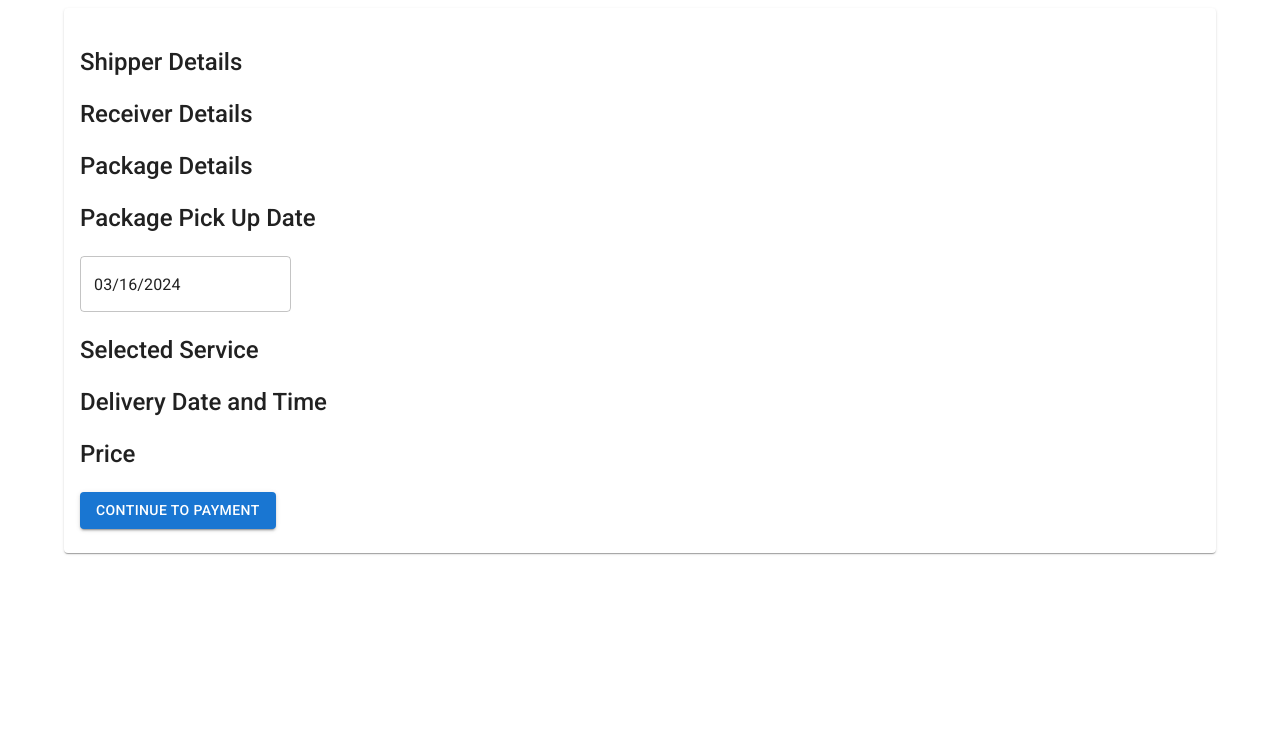
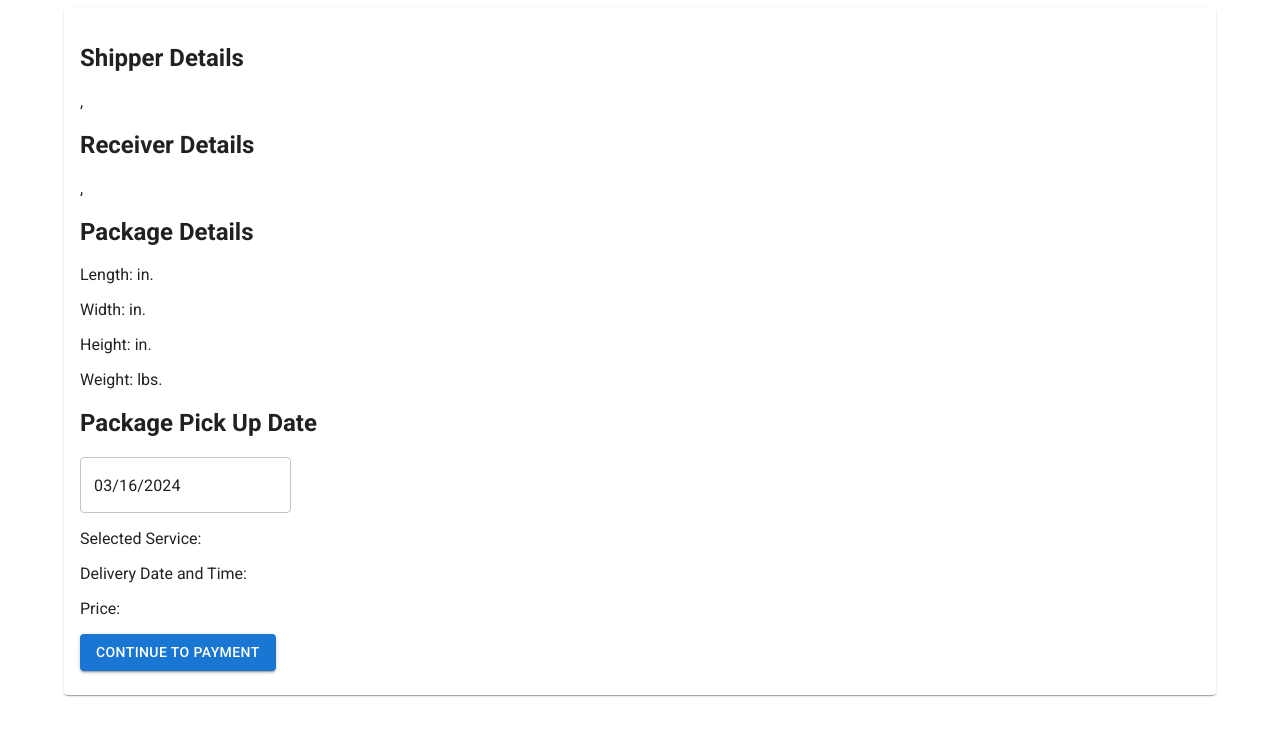
Before and after one commit to JCVCoding/shipping-app, a React (Vite) app: page /ship-details in a window 1280 px wide. Shown: the top 736 px of the page. Built offline with nearby package versions, Linux system fonts and the light colour scheme.

Commit message:
Store selected quote information in redux store. Update neccessary components with that data.

```diff
--- /dev/null
+++ b/src/components/QuoteCard.tsx
@@ -0,0 +1,55 @@
+import { Button, Card, CardContent, Stack } from "@mui/material";
+import Grid from "@mui/material/Unstable_Grid2";
+import { Link } from "react-router-dom";
+import { useAppDispatch } from "../hooks";
+import { selectQuote } from "../features/selectedQuote/selectedQuoteSlice";
+
+export type QuoteData = {
+  service: string;
+  deliveryDate: string;
+  price: string;
+};
+
+export const QuoteCard = ({ service, deliveryDate, price }: QuoteData) => {
+  const dispatch = useAppDispatch();
+  return (
+    <Card>
+      <CardContent sx={{ p: 4 }}>
+        <Grid container sx={{ fontWeight: 500, fontSize: 24 }}>
+          <Grid xs={12}>
+            <p>Service Type</p>
+            <p>{service}</p>
+          </Grid>
+          <Grid xs={12}>
+            <Stack
+              direction={"row"}
+              justifyContent={"space-between"}
+              alignItems={"center"}
+            >
+              <p>Estimated Delivery Date</p>
+              <p>{deliveryDate}</p>
+              <p>Price</p>
+              <p>{price}</p>
+            </Stack>
+          </Grid>
+          <Grid xs={12}>
+            <Stack alignItems={"flex-end"}>
+              <Button
+                component={Link}
+                to="/ship"
+                variant="outlined"
+                onClick={() =>
+                  dispatch(selectQuote({ service, deliveryDate, price }))
+                }
+              >
+                Select
+              </Button>
+            </Stack>
+          </Grid>
+        </Grid>
+      </CardContent>
+    </Card>
+  );
+};
+
+export default QuoteCard;
--- a/src/components/ShipmentCard.tsx
+++ /dev/null
@@ -1,36 +0,0 @@
-import { Button, Card, CardContent, Stack } from '@mui/material';
-import Grid from '@mui/material/Unstable_Grid2';
-import { Link } from 'react-router-dom';
-
-export const ShipmentCard = () => {
-  return (
-    <Card>
-      <CardContent sx={{ p: 4 }}>
-        <Grid container sx={{ fontWeight: 500, fontSize: 24 }}>
-          <Grid xs={12}>
-            <p>Service Type</p>
-          </Grid>
-          <Grid xs={12}>
-            <Stack
-              direction={'row'}
-              justifyContent={'space-between'}
-              alignItems={'center'}
-            >
-              <p>Estimated Delivery Date</p>
-              <p>Price</p>
-            </Stack>
-          </Grid>
-          <Grid xs={12}>
-            <Stack alignItems={'flex-end'}>
-              <Button component={Link} to='/ship' variant='outlined'>
-                Select
-              </Button>
-            </Stack>
-          </Grid>
-        </Grid>
-      </CardContent>
-    </Card>
-  );
-};
-
-export default ShipmentCard;
--- a/src/features/quote/quoteSlice.ts
+++ b/src/features/quote/quoteSlice.ts
@@ -15,7 +15,6 @@ export const quoteSlice = createSlice({
   },
   reducers: {
     updateForm: (state, action) => {
-      console.log(action);
       const { name, value } = action.payload as quotePayload;
       state[name] = value;
     },
--- /dev/null
+++ b/src/features/selectedQuote/selectedQuoteSlice.ts
@@ -0,0 +1,25 @@
+import { createSlice } from '@reduxjs/toolkit';
+import { QuoteData } from '../../components/QuoteCard';
+
+const initialState: QuoteData = {
+    service: '',
+    deliveryDate: '',
+    price: ''
+}
+
+export const selectedQuoteSlice = createSlice({
+  name: 'selectedQuote',
+  initialState,
+  reducers: {
+    selectQuote: (state, action) => {
+        const {service, deliveryDate, price} = action.payload;
+        state.service = service;
+        state.deliveryDate = deliveryDate;
+        state.price = price
+    },
+  },
+});
+
+export const { selectQuote } = selectedQuoteSlice.actions;
+
+export default selectedQuoteSlice.reducer;
--- a/src/features/ship/shipSlice.ts
+++ b/src/features/ship/shipSlice.ts
@@ -42,7 +42,6 @@ export const shipSlice = createSlice({
   },
   reducers: {
     updateShipForm: (state, action) => {
-      console.log(action);
       const { name, value }: { name: ShipFormFields['name']; value: string } =
         action.payload;
       state[name] = value;
--- a/src/pages/home.tsx
+++ b/src/pages/home.tsx
@@ -1,8 +1,20 @@
-import { Stack } from '@mui/material';
+import { Stack } from "@mui/material";
 
-import QuoteForm from '../components/QuoteForm';
-import ShipmentCard from '../components/ShipmentCard';
-import { useState } from 'react';
+import QuoteForm from "../components/QuoteForm";
+import QuoteCard, { QuoteData } from "../components/QuoteCard";
+import { useState } from "react";
+
+const cardData: QuoteData[] = [
+  { service: "Ground Shipping", deliveryDate: "03-23-2024", price: "$10" },
+  {
+    service: "Ground Expedited Shipping",
+    deliveryDate: "03-21-2024",
+    price: "$15",
+  },
+  { service: "Express Shipping", deliveryDate: "03-20-2024", price: "$23" },
+  { service: "2 Day Air Shipping", deliveryDate: "03-19-2024", price: "$30" },
+  { service: "Next Day Shipping", deliveryDate: "03-18-2024", price: "$45" },
+];
 
 function Home() {
   const [showCards, setShowCards] = useState(false);
@@ -11,9 +23,14 @@ function Home() {
       <QuoteForm getCards={setShowCards} />
       {showCards ? (
         <Stack spacing={2} sx={{ mt: 2 }}>
-          <ShipmentCard />
-          <ShipmentCard />
-          <ShipmentCard />
+          {cardData.map(({ service, deliveryDate, price }) => (
+            <QuoteCard
+              key={price}
+              service={service}
+              deliveryDate={deliveryDate}
+              price={price}
+            />
+          ))}
         </Stack>
       ) : null}
     </>
--- a/src/pages/shipDetails.tsx
+++ b/src/pages/shipDetails.tsx
@@ -1,25 +1,52 @@
-import { Link } from 'react-router-dom';
-import { Button, Card, CardContent } from '@mui/material';
-import { LocalizationProvider } from '@mui/x-date-pickers';
-import { AdapterDayjs } from '@mui/x-date-pickers/AdapterDayjs';
-import { DatePicker } from '@mui/x-date-pickers';
-import dayjs from 'dayjs';
+import { Link } from "react-router-dom";
+import { Button, Card, CardContent } from "@mui/material";
+import { LocalizationProvider } from "@mui/x-date-pickers";
+import { AdapterDayjs } from "@mui/x-date-pickers/AdapterDayjs";
+import { DatePicker } from "@mui/x-date-pickers";
+import dayjs from "dayjs";
+import { useAppSelector } from "../hooks";
 
 const ShipDetails = () => {
   const today = new Date();
+  const shipDetails = useAppSelector((state) => state.ship);
+  const fromZIP = useAppSelector((state) => state.fromZIP.value);
+  const toZIP = useAppSelector((state) => state.toZIP.value);
+  const quoteDetails = useAppSelector((state) => state.quote);
+  const selectedQuoteData = useAppSelector((state) => state.selectedQuote);
+
   return (
     <LocalizationProvider dateAdapter={AdapterDayjs}>
       <Card>
-        <CardContent sx={{ fontWeight: 500, fontSize: 24 }}>
-          <p>Shipper Details</p>
-          <p>Receiver Details</p>
-          <p>Package Details</p>
-          <p>Package Pick Up Date</p>
+        <CardContent>
+          <h2>Shipper Details</h2>
+          <p>{shipDetails.shipperName}</p>
+          <p>{shipDetails.shipperAddress}</p>
+          {shipDetails.shipperAddress2 ? (
+            <p>{shipDetails.shipperAddress2}</p>
+          ) : null}
+          <p>
+            {shipDetails.shipperCity}, {shipDetails.shipperState} {fromZIP}
+          </p>
+          <h2>Receiver Details</h2>
+          <p>{shipDetails.recipientName}</p>
+          <p>{shipDetails.recipientAddress}</p>
+          {shipDetails.recipientAddress2 ? (
+            <p>{shipDetails.recipientAddress2}</p>
+          ) : null}
+          <p>
+            {shipDetails.recipientCity}, {shipDetails.recipientState} {toZIP}
+          </p>
+          <h2>Package Details</h2>
+          <p>Length: {quoteDetails.length} in.</p>
+          <p>Width: {quoteDetails.width} in.</p>
+          <p>Height: {quoteDetails.height} in.</p>
+          <p>Weight: {quoteDetails.weight} lbs.</p>
+          <h2>Package Pick Up Date</h2>
           <DatePicker defaultValue={dayjs(`${today}`)} />
-          <p>Selected Service</p>
-          <p>Delivery Date and Time</p>
-          <p>Price</p>
-          <Button variant='contained' component={Link} to='/payment'>
+          <p>Selected Service: {selectedQuoteData.service}</p>
+          <p>Delivery Date and Time: {selectedQuoteData.deliveryDate}</p>
+          <p>Price: {selectedQuoteData.price}</p>
+          <Button variant="contained" component={Link} to="/payment">
             Continue to Payment
           </Button>
         </CardContent>
--- a/src/store.ts
+++ b/src/store.ts
@@ -3,6 +3,7 @@ import quoteReducer from './features/quote/quoteSlice';
 import fromZIPReducer from './features/fromZIP/fromZIPSlice';
 import toZIPReducer from './features/toZIP/toZIPSlice';
 import shipReducer from './features/ship/shipSlice';
+import selectedQuoteReducer from './features/selectedQuote/selectedQuoteSlice';
 
 const store = configureStore({
   reducer: {
@@ -10,6 +11,7 @@ const store = configureStore({
     fromZIP: fromZIPReducer,
     toZIP: toZIPReducer,
     ship: shipReducer,
+    selectedQuote: selectedQuoteReducer
   },
 });
 
```
Also changed, not shown: src/components/QuoteForm.tsx (+36 -37 lines).
